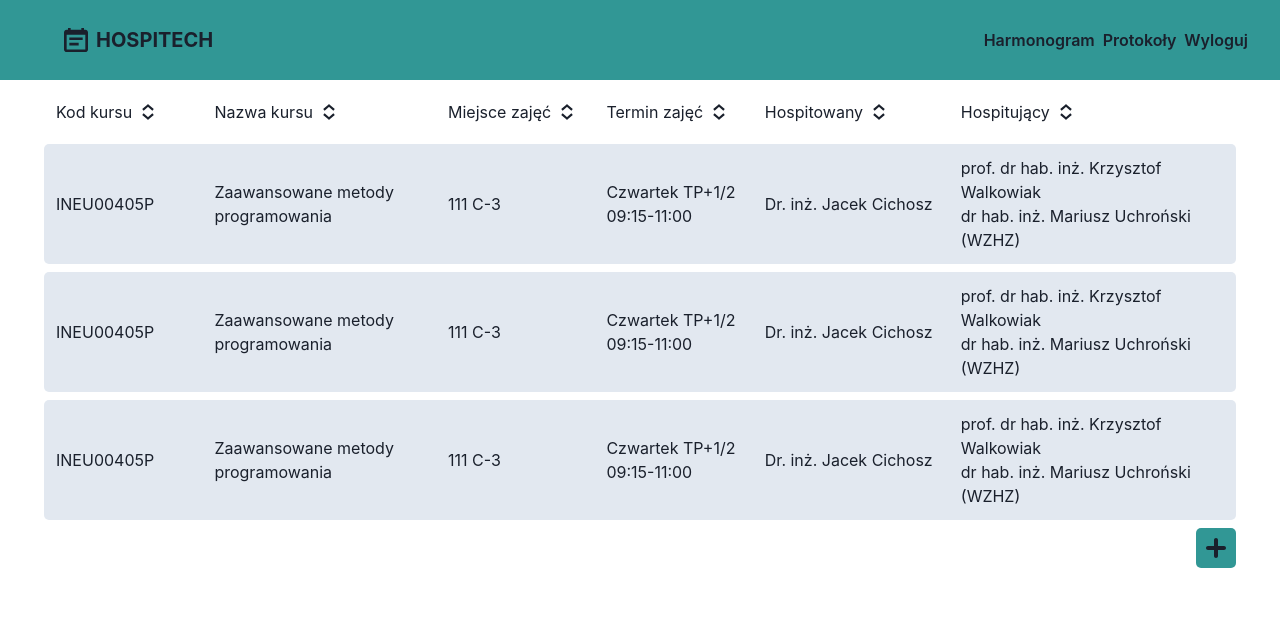
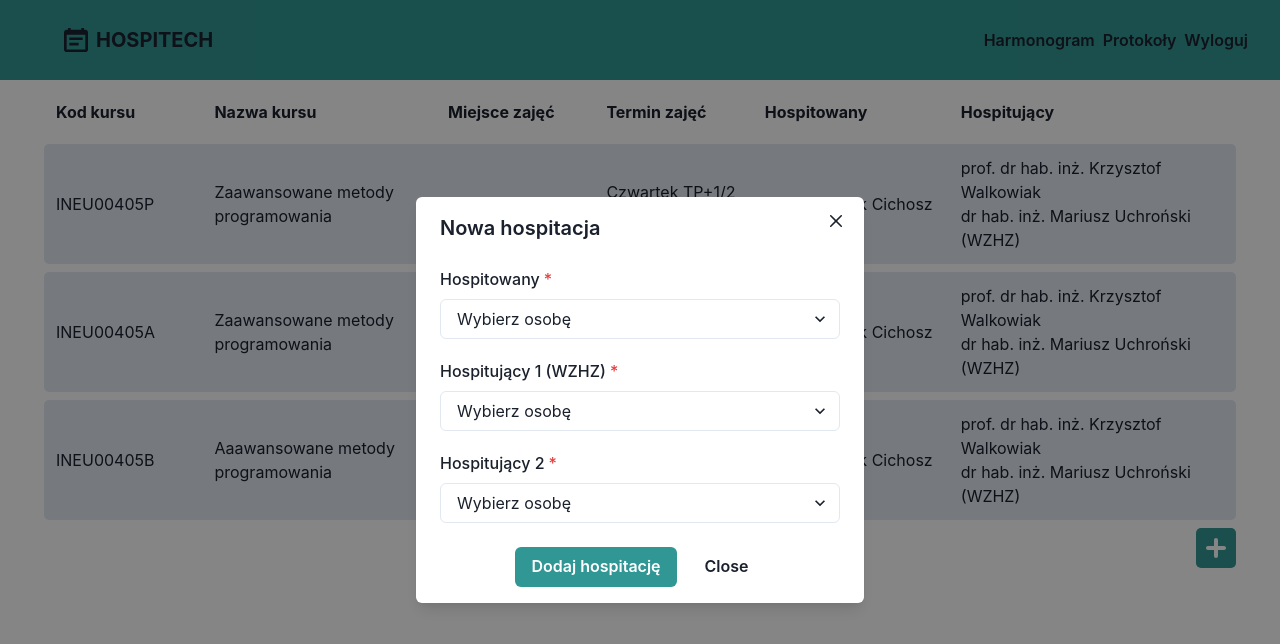
Before and after one commit to kubaczerwinski77/hospitech, a React (Create React App) app in the folder frontend/: page /schedule in a window 1280 px wide. Both pictures are taken after a click on the button 1216 px from the left and 548 px from the top of the page. Shown: the top 644 px of the page. Built offline with nearby package versions, Linux system fonts and the light colour scheme.

Commit message:
Add inspection modal | app router

```diff
--- a/frontend/package.json
+++ b/frontend/package.json
@@ -13,6 +13,7 @@
     "framer-motion": "^7.10.3",
     "react": "^18.2.0",
     "react-dom": "^18.2.0",
+    "react-router-dom": "6.6.2",
     "react-scripts": "5.0.1",
     "web-vitals": "^2.1.4"
   },
--- a/frontend/src/App.js
+++ b/frontend/src/App.js
@@ -1,26 +1,15 @@
-import { Box, Button, Text } from "@chakra-ui/react";
-import { useState } from "react";
+import { Navigate, Route, Routes } from "react-router-dom";
+import Schedule from "./components/schedule/Schedule";
 import NavigationBar from "./components/NavigationBar";
-import Schedule from "./components/schedule/Schedule";
-import { BASE_URL, PREFIX } from "./config";
 
 function App() {
-  const [data, setData] = useState();
-
-  const fetchData = async () => {
-    const response = await fetch(`${BASE_URL}${PREFIX}/courses`);
-    const data = await response.json();
-    setData(data);
-  };
-
   return (
     <>
       <NavigationBar />
-      <Schedule />
-      {/* <Box>
-        <Button onClick={() => fetchData()}>API</Button>
-        {data ? <Text>{data}</Text> : <Text>No data</Text>}
-      </Box> */}
+      <Routes>
+        <Route path="/schedule" element={<Schedule />} />
+        <Route path="*" element={<Navigate to="/schedule" replace />} />
+      </Routes>
     </>
   );
 }
--- a/frontend/src/components/schedule/Headers.jsx
+++ b/frontend/src/components/schedule/Headers.jsx
@@ -2,13 +2,20 @@ import { Flex, HStack, Text } from "@chakra-ui/react";
 import { UpDownIcon } from "@chakra-ui/icons";
 import { ScheduleHeaders, SCHEDULE_COLUMN_SIZES } from "./interface";
 
-const Headers = ({ onSortClick }) => (
+const Headers = ({ hasSortIcon }) => (
   <HStack p={4} align={"center"} borderRadius={5}>
     {Object.entries(ScheduleHeaders).map(([_, value], i) => {
       return (
-        <Flex align={"center"} gap={"8px"} w={SCHEDULE_COLUMN_SIZES[i]}>
-          <Text align={"start"}>{value}</Text>
-          <UpDownIcon onClick={onSortClick(value)} />
+        <Flex
+          align={"center"}
+          gap={"8px"}
+          w={SCHEDULE_COLUMN_SIZES[i]}
+          key={value}
+        >
+          <Text align={"start"} fontWeight={"bold"}>
+            {value}
+          </Text>
+          {hasSortIcon && <UpDownIcon />}
         </Flex>
       );
     })}
--- a/frontend/src/components/schedule/Schedule.jsx
+++ b/frontend/src/components/schedule/Schedule.jsx
@@ -1,5 +1,25 @@
 import { SmallAddIcon } from "@chakra-ui/icons";
-import { Box, Flex, HStack, Text } from "@chakra-ui/react";
+import {
+  Box,
+  Button,
+  Flex,
+  FormControl,
+  FormErrorMessage,
+  FormLabel,
+  HStack,
+  Modal,
+  ModalBody,
+  ModalCloseButton,
+  ModalContent,
+  ModalFooter,
+  ModalHeader,
+  ModalOverlay,
+  Select,
+  Text,
+  useDisclosure,
+  useToast,
+  VStack,
+} from "@chakra-ui/react";
 import React, { useState } from "react";
 import Headers from "./Headers";
 
@@ -16,7 +36,7 @@ const dummyData = [
     ],
   },
   {
-    code: "INEU00405P",
+    code: "INEU00405A",
     name: "Zaawansowane metody programowania",
     place: "111 C-3",
     date: "Czwartek TP+1/2 09:15-11:00",
@@ -27,8 +47,8 @@ const dummyData = [
     ],
   },
   {
-    code: "INEU00405P",
-    name: "Zaawansowane metody programowania",
+    code: "INEU00405B",
+    name: "Aaawansowane metody programowania",
     place: "111 C-3",
     date: "Czwartek TP+1/2 09:15-11:00",
     teacher: "Dr. inż. Jacek Cichosz",
@@ -37,6 +57,13 @@ const dummyData = [
       "dr hab. inż. Mariusz Uchroński (WZHZ)",
     ],
   },
+];
+
+const dummySelect = [
+  "Arkadiusz Glapiński",
+  "Marek Tańcula",
+  "James Bond",
+  "Franek Kimono",
 ];
 
 const ScheduleItem = ({ code, name, place, date, teacher, inspectors }) => (
@@ -61,15 +88,46 @@ const ScheduleItem = ({ code, name, place, date, teacher, inspectors }) => (
 );
 
 const Schedule = () => {
-  const [data, setData] = useState(dummyData);
-  const [sortBy, setSortBy] = useState(null);
+  const toast = useToast();
+  const [data] = useState(dummyData);
+  const [form, setForm] = useState({
+    teacher: { value: null, err: false },
+    inspector1: { value: null, err: false },
+    inspector2: { value: null, err: false },
+  });
+  const { isOpen, onOpen, onClose } = useDisclosure();
 
-  const handleSortClick = (sortBy) => {};
+  const handleFormSubmit = () => {
+    if (!form.teacher.value) {
+      setForm({ ...form, teacher: { ...form.teacher, err: true } });
+      return;
+    }
+    if (!form.inspector1.value) {
+      setForm({ ...form, inspector1: { ...form.inspector1, err: true } });
+      return;
+    }
+    if (!form.inspector2.value) {
+      setForm({ ...form, inspector2: { ...form.inspector2, err: true } });
+      return;
+    }
+
+    onClose();
+    toast({
+      title: "Operacja powiodła się",
+      description: "Pomyślnie utworzono hospitację",
+      status: "success",
+      duration: 2000,
+      isClosable: true,
+      position: "bottom-left",
+    });
+  };
 
   return (
+    <>
+      {!!data.length ? (
         <Flex direction={"column"} paddingX={10} marginTop={1}>
-      <Headers onSortClick={(value) => console.log(value)} />
-      {dummyData.map((item, i) => (
+          <Headers />
+          {data.map((item, i) => (
             <ScheduleItem
               key={i}
               code={item.code}
@@ -81,11 +139,119 @@ const Schedule = () => {
             />
           ))}
           <Flex justifyContent={"flex-end"} marginTop={1} marginRight={1}>
-        <Box as="button" marginLeft={"auto"} bg={"teal.500"} borderRadius={5}>
-          <SmallAddIcon boxSize={10} />
+            <Box
+              as="button"
+              marginLeft={"auto"}
+              bg={"teal.500"}
+              borderRadius={5}
+            >
+              <SmallAddIcon boxSize={10} onClick={onOpen} color={"white"} />
             </Box>
           </Flex>
         </Flex>
+      ) : (
+        <Flex
+          direction={"column"}
+          align={"center"}
+          justifyContent={"center"}
+          height={"300px"}
+          gap={"10px"}
+        >
+          <Text fontSize={"2xl"}>
+            W harmonogramie nie ma żadnych hospitacji
+          </Text>
+          <Button
+            colorScheme={"teal"}
+            leftIcon={<SmallAddIcon boxSize={6} />}
+            onClick={onOpen}
+          >
+            Dodaj hospitację
+          </Button>
+        </Flex>
+      )}
+      <Modal isOpen={isOpen} onClose={onClose} isCentered>
+        <ModalOverlay />
+        <ModalContent>
+          <ModalHeader>Nowa hospitacja</ModalHeader>
+          <ModalCloseButton />
+          <ModalBody>
+            <VStack spacing={5}>
+              <FormControl
+                isRequired
+                isInvalid={form.teacher.err}
+                onChange={(e) =>
+                  setForm({
+                    ...form,
+                    teacher: { value: e.target.value, err: !e },
+                  })
+                }
+              >
+                <FormLabel>Hospitowany</FormLabel>
+                <Select placeholder="Wybierz osobę">
+                  <option value={dummySelect[0]}>{dummySelect[0]}</option>
+                  <option value={dummySelect[1]}>{dummySelect[1]}</option>
+                  <option value={dummySelect[2]}>{dummySelect[2]}</option>
+                  <option value={dummySelect[3]}>{dummySelect[3]}</option>
+                </Select>
+                <FormErrorMessage>
+                  Wybór hospitowanego jest wymagany
+                </FormErrorMessage>
+              </FormControl>
+              <FormControl
+                isRequired
+                isInvalid={form.inspector1.err}
+                onChange={(e) =>
+                  setForm({
+                    ...form,
+                    inspector1: { value: e.target.value, err: !e },
+                  })
+                }
+              >
+                <FormLabel>Hospitujący 1 (WZHZ)</FormLabel>
+                <Select placeholder="Wybierz osobę">
+                  <option value={dummySelect[0]}>{dummySelect[0]}</option>
+                  <option value={dummySelect[1]}>{dummySelect[1]}</option>
+                  <option value={dummySelect[2]}>{dummySelect[2]}</option>
+                  <option value={dummySelect[3]}>{dummySelect[3]}</option>
+                </Select>
+                <FormErrorMessage>
+                  Wybór hospitującego jest wymagany
+                </FormErrorMessage>
+              </FormControl>
+              <FormControl
+                isRequired
+                isInvalid={form.inspector2.err}
+                onChange={(e) =>
+                  setForm({
+                    ...form,
+                    inspector2: { value: e.target.value, err: !e },
+                  })
+                }
+              >
+                <FormLabel>Hospitujący 2</FormLabel>
+                <Select placeholder="Wybierz osobę">
+                  <option value={dummySelect[0]}>{dummySelect[0]}</option>
+                  <option value={dummySelect[1]}>{dummySelect[1]}</option>
+                  <option value={dummySelect[2]}>{dummySelect[2]}</option>
+                  <option value={dummySelect[3]}>{dummySelect[3]}</option>
+                </Select>
+                <FormErrorMessage>
+                  Wybór hospitującego jest wymagany
+                </FormErrorMessage>
+              </FormControl>
+            </VStack>
+          </ModalBody>
+          <ModalFooter justifyContent={"center"}>
+            <Button colorScheme="teal" mr={3} onClick={handleFormSubmit}>
+              Dodaj hospitację
+            </Button>
+            <Button variant="ghost" onClick={onClose}>
+              Close
+            </Button>
+          </ModalFooter>
+        </ModalContent>
+      </Modal>
+    </>
   );
 };
 
--- a/frontend/src/index.js
+++ b/frontend/src/index.js
@@ -4,13 +4,16 @@ import "./index.css";
 import App from "./App";
 import reportWebVitals from "./reportWebVitals";
 import { ChakraProvider } from "@chakra-ui/react";
+import { BrowserRouter } from "react-router-dom";
 
 const root = ReactDOM.createRoot(document.getElementById("root"));
 root.render(
   <React.StrictMode>
-    <ChakraProvider>
-      <App />
-    </ChakraProvider>
+    <BrowserRouter>
+      <ChakraProvider>
+        <App />
+      </ChakraProvider>
+    </BrowserRouter>
   </React.StrictMode>
 );
 
```
Also changed, not shown: 1 other file (tests, documents, lock files or other folders). Lines whose indentation alone changed are shown as unchanged.
